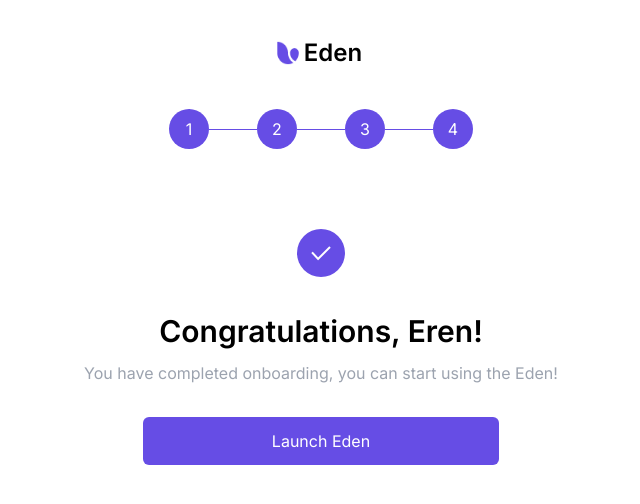
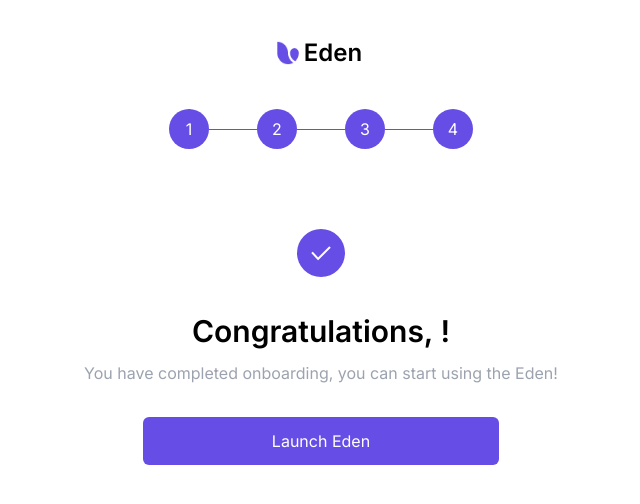
Before and after one commit to kgsantosh770/cutshort-eden, a React (Create React App) app: page /success in a window 1280 px wide. Shown: the top 504 px of the page, without its empty margins (319-959 px from the left). Built offline with nearby package versions, Linux system fonts and the light colour scheme.

Commit message:
set onboard stage on every page

```diff
--- a/src/components/ProgressBar/ProgressBar.tsx
+++ b/src/components/ProgressBar/ProgressBar.tsx
@@ -12,6 +12,7 @@
     for (let index = 1; index <= props.stageCount; index++) {
         const element =
             <div
+                key={index}
                 className={`progress-bar relative rounded-full w-10 aspect-square border
                 border-gray-300 ml-12 first:ml-0
                 inline-flex justify-center items-center
--- a/src/context/OnboardContext.tsx
+++ b/src/context/OnboardContext.tsx
@@ -10,6 +10,7 @@
 
 interface ContextValueType {
     userInfo: UserInfoType,
+    setUserInfo: React.Dispatch<React.SetStateAction<UserInfoType>>,
     handleInputChange: (event: FormEvent<HTMLInputElement>) => void,
     onboardStage: number,
     setOnboardStage: React.Dispatch<React.SetStateAction<number>>,
@@ -47,7 +48,7 @@
     };
 
     return (
-        <OnboardContext.Provider value={{userInfo, handleInputChange, onboardStage, setOnboardStage}}>
+        <OnboardContext.Provider value={{userInfo, setUserInfo, handleInputChange, onboardStage, setOnboardStage}}>
             {children}
         </OnboardContext.Provider>
     )
--- a/src/pages/GetProfile.tsx
+++ b/src/pages/GetProfile.tsx
@@ -1,10 +1,15 @@
-import { FormEvent } from "react";
+import { FormEvent, useEffect } from "react";
 import Form from "../components/FormHOC/Form";
 import InputField from "../components/InputField/InputField";
 import { useOnboardContext } from "../context/OnboardContext";
 
 export default function GetProfile() {
-    const { userInfo, handleInputChange } = useOnboardContext();
+    const { userInfo, handleInputChange, setOnboardStage } = useOnboardContext();
+
+    useEffect(() => {
+      setOnboardStage(1);
+    }, [])
+
 
     return (
         <Form
--- a/src/pages/GetUsagePlan.tsx
+++ b/src/pages/GetUsagePlan.tsx
@@ -6,13 +6,29 @@
 import { useOnboardContext } from "../context/OnboardContext";
 
 export default function GetUsageType() {
-  const {setOnboardStage} = useOnboardContext();
+  const { setUserInfo, setOnboardStage } = useOnboardContext();
 
   const [activeCardId, setActiveCardId] = useState(0);
 
   useEffect(() => {
+    setUserInfo(prevData => {
+      return {
+        ...prevData,
+        workspacePlan: 'For myself'
+      }
+    })
     setOnboardStage(3);
   }, [])
+
+  const onCardClick = (cardId: number, workspacePlan: string) => {
+    setActiveCardId(cardId);
+    setUserInfo(prevData => {
+      return {
+        ...prevData,
+        workspacePlan: workspacePlan
+      }
+    })
+  }
 
 
   const CardDetails = [
@@ -35,7 +51,7 @@
       title={card.title}
       description={card.description}
       active={activeCardId === index ? true : false}
-    onClick={()=>setActiveCardId(index)}
+      onClick={() => onCardClick(index, card.title)}
     />
   )
 
--- a/src/pages/Success.tsx
+++ b/src/pages/Success.tsx
@@ -3,10 +3,10 @@
 import { useOnboardContext } from '../context/OnboardContext';
 
 export default function Success() {
-    const {setOnboardStage} = useOnboardContext();
+    const { userInfo, setOnboardStage } = useOnboardContext();
 
     useEffect(() => {
-      setOnboardStage(4);
+        setOnboardStage(4);
     }, [])
 
     return (
@@ -14,7 +14,7 @@
             <div className="rounded-full bg-primary w-max p-3 mx-auto mb-9 mt-20">
                 <img src={TickIcon} alt="tick" />
             </div>
-            <p className="text-center text-3xl font-semibold mb-3">Congratulations, Eren!</p>
+            <p className="text-center text-3xl font-semibold mb-3">Congratulations, {userInfo.displayname}!</p>
             <p className="text-center text-gray-400">
                 You have completed onboarding, you can start using the Eden!
             </p>
```
Lines whose indentation alone changed are shown as unchanged.
